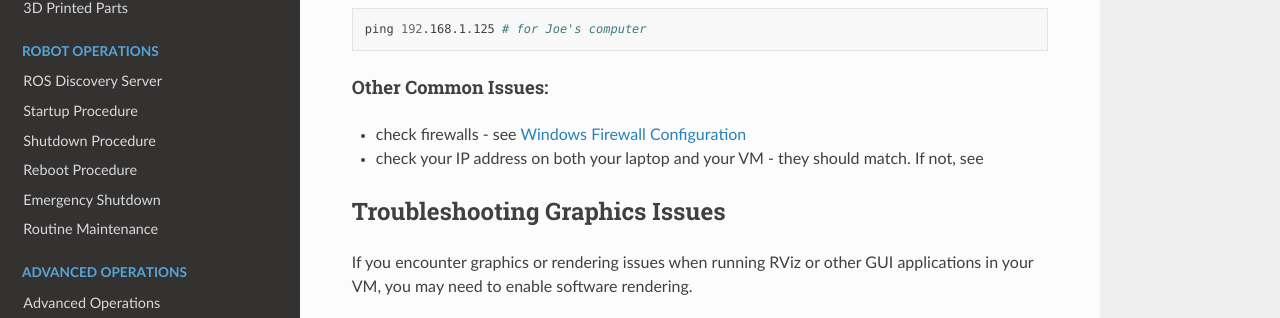
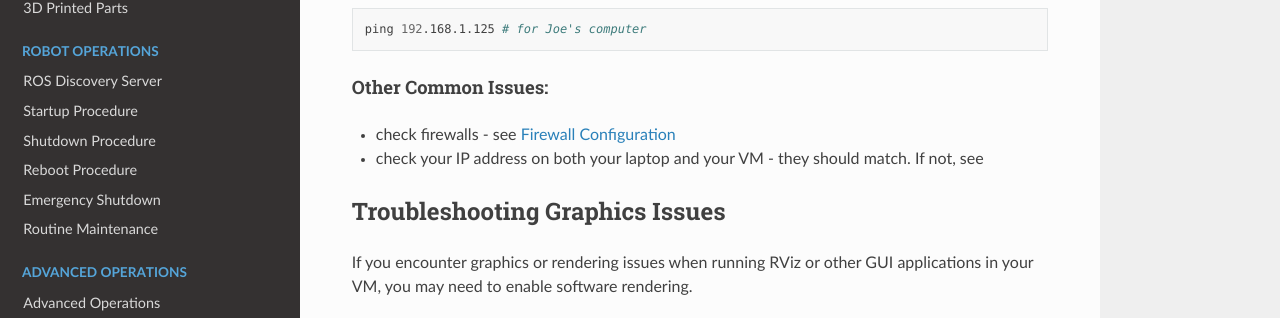
Before and after one commit to RoseCityRobotics/common_platform, a Sphinx documentation site: the page built from docs/source/virtual_machines/installing_vms.md, in a window 1280 px wide and 900 px high, scrolled down 5839 px. Shown: the part 133-451 px from the top of the window. Built offline with Sphinx 7.4.7 and the Read the Docs theme 3.1.0, drawn with Linux system fonts in a browser that asks for light colours; pages that are not in the unit, such as notebooks, are missing from menus.

Commit message:
vm details

````diff
--- a/docs/source/virtual_machines/installing_vms.md
+++ b/docs/source/virtual_machines/installing_vms.md
@@ -225,7 +225,7 @@ ping 192.168.1.125 # for Joe's computer
 ```
 
 #### Other Common Issues:
-- check firewalls - see [Windows Firewall Configuration](#windows-firewall-configuration)
+- check firewalls - see [Firewall Configuration](#windows-firewall-configuration)
 - check your IP address on both your laptop and your VM - they should match. If not, see
 
 ## Troubleshooting Graphics Issues
````
